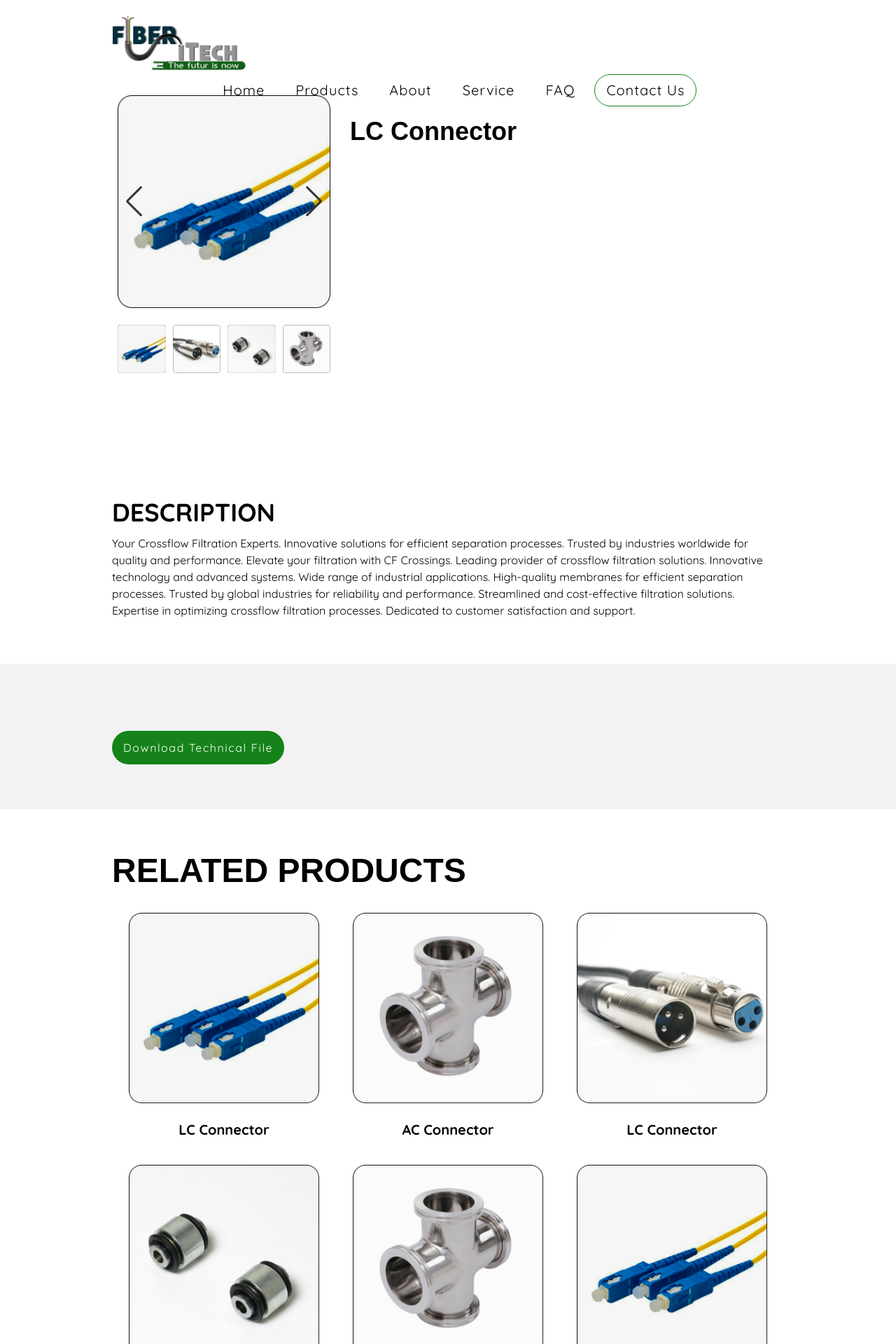
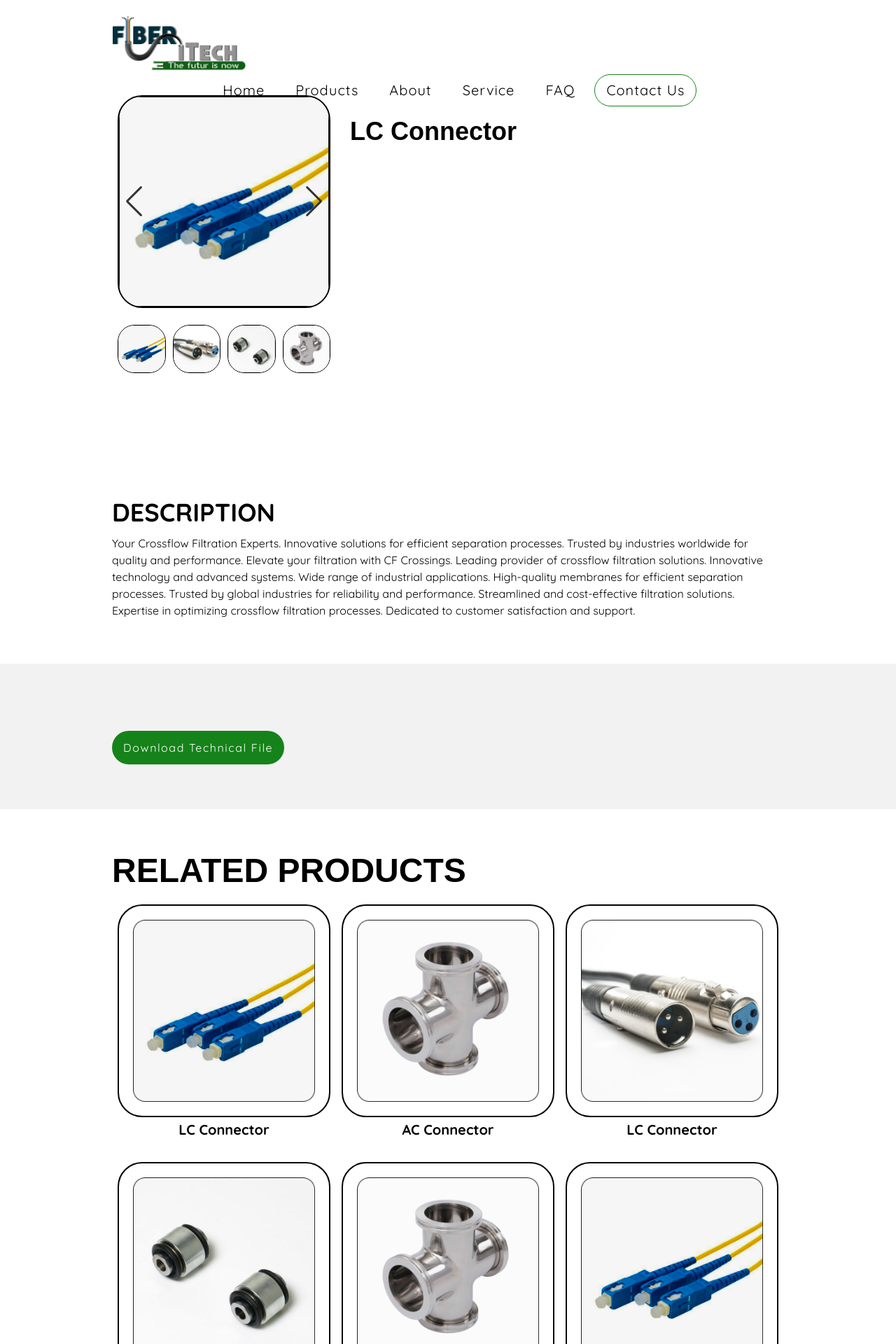
Before and after one commit to yvancompaore/Fiberitech, a Next.js app: page /product/product-1 in a window 1280 px wide. Shown: the top 1920 px of the page at 70% size. Built offline with nearby package versions, Linux system fonts and the light colour scheme; a web font is replaced by a local one.

Commit message:
modification box images

```diff
--- a/components/common/Product.js
+++ b/components/common/Product.js
@@ -15,18 +15,24 @@ const Product = ({
   return (
     <Link href={"/product/" + slug}>
       <div
-        className={"flex justify-center items-center flex-col cursor-pointer "}
+        className={
+          "flex justify-center items-center flex-col cursor-pointer p-2 "
+        }
       >
         <Image
-          className={"w-full p-6"}
+          className={
+            "w-full   aspect-square object-contain border-2 border-black rounded-[2.2rem] p-5 my-1"
+          }
           src={image}
           alt={""}
           width={300}
           height={300}
         />
-        {/*<h3 className={`text-3xl font-extrabold ${hidePrice?'hidden':''}` }>${price}</h3> */}
+        {/* <h3 className={`text-3xl font-extrabold ${hidePrice ? "hidden" : ""}`}>
+          ${price}
+        </h3> */}
         <h4 className={"text-xl font-bold "}>{title}</h4>
-        {/*< <div className={`flex gap-1 ${hideRating ? "hidden" : ""}`}>
+        {/*  <div className={`flex gap-1 ${hideRating ? "hidden" : ""}`}>
           {Array.from(Array(rating).keys()).map((i) => {
             return (
               <BsStarFill
@@ -41,7 +47,7 @@ const Product = ({
             return <BsStar size={22} color={"yellow/70"} key={i} />;
           })}
           ({rating})
-        </div> */}
+        </div>*/}
       </div>
     </Link>
   );
--- a/components/common/ProductImageSlider.js
+++ b/components/common/ProductImageSlider.js
@@ -1,32 +1,38 @@
-"use client"
-import React, {useState} from 'react';
-import {Swiper, SwiperSlide} from "swiper/react";
-import {FreeMode, Navigation, Thumbs} from "swiper/modules";
+"use client";
+import React, { useState } from "react";
+import { Swiper, SwiperSlide } from "swiper/react";
+import { FreeMode, Navigation, Thumbs } from "swiper/modules";
 import Image from "next/image";
 
-const ProductImageSlider = ({product}) => {
+const ProductImageSlider = ({ product }) => {
   const [thumbsSwiper, setThumbsSwiper] = useState(null);
   return (
     <div>
       <Swiper
         style={{
-                    '--swiper-navigation-color': '#333333',
-                    '--swiper-pagination-color': '#333333',
+          "--swiper-navigation-color": "#333333",
+          "--swiper-pagination-color": "#333333",
         }}
         loop={true}
         spaceBetween={10}
         navigation={true}
-                thumbs={{swiper: thumbsSwiper}}
+        thumbs={{ swiper: thumbsSwiper }}
         modules={[FreeMode, Navigation, Thumbs]}
         className="mySwiper2"
       >
-
-                {product.images.map((image) => <SwiperSlide key={image}>
-                    <Image className={'w-full h-full '}
-                           src={image} height={500} width={500}
-                           alt={"product image"}/>
-                </SwiperSlide>)}
-
+        {product.images.map((image) => (
+          <SwiperSlide key={image}>
+            <Image
+              className={
+                "w-full h-full  aspect-square object-contain border-2 border-black rounded-[2.2rem]  "
+              }
+              src={image}
+              height={500}
+              width={500}
+              alt={"product image"}
+            />
+          </SwiperSlide>
+        ))}
       </Swiper>
       <Swiper
         onSwiper={setThumbsSwiper}
@@ -38,14 +44,19 @@ const ProductImageSlider = ({product}) => {
         modules={[FreeMode, Navigation, Thumbs]}
         className="mySwiper mt-6"
       >
-                {product.images.map((image) => <SwiperSlide key={image}>
-                    <Image className={'w-full h-full '}
-                           src={image}  height={200} width={200}
-                           alt={"product image"}/>
-                </SwiperSlide>)}
-
-
-
+        {product.images.map((image) => (
+          <SwiperSlide key={image}>
+            <Image
+              className={
+                "w-full h-full cursor-pointer  aspect-square object-contain border border-black rounded-3xl "
+              }
+              src={image}
+              height={200}
+              width={200}
+              alt={"product image"}
+            />
+          </SwiperSlide>
+        ))}
       </Swiper>
     </div>
   );
```
Lines whose indentation alone changed are shown as unchanged.
